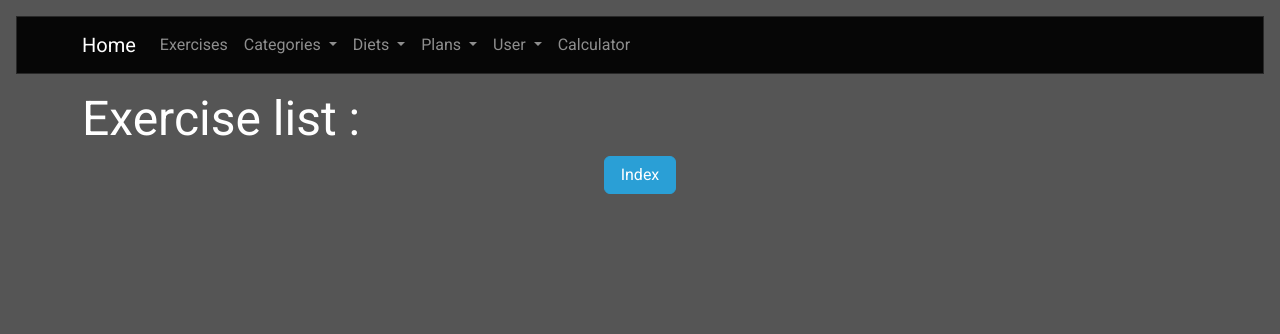
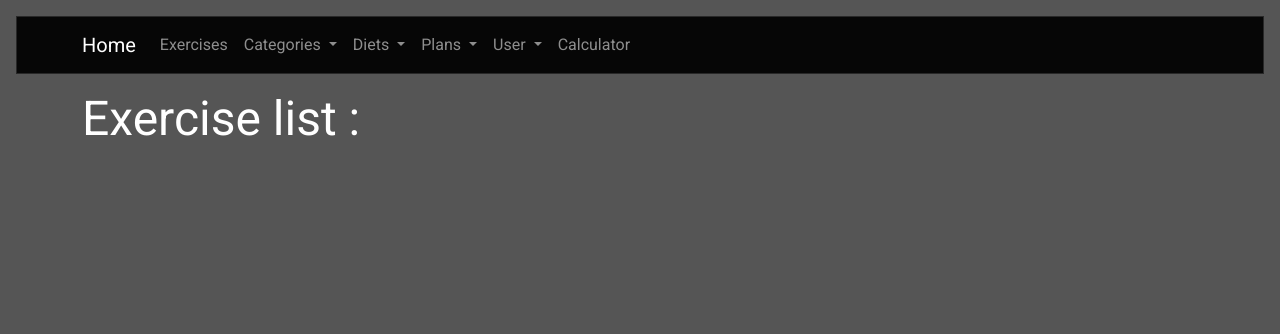
Before and after one commit to Samekmat/Plan-Diet, a Django app: template src/exercises/templates/exercises/exercise_list.html in a window 1280 px wide. Shown: the top 334 px of the page. Run offline with Django 3.2, Linux system fonts and the light colour scheme; the template is opened without the code that fills it, so the values that code supplies are empty.

```diff
--- a/src/exercises/templates/exercises/exercise_list.html
+++ b/src/exercises/templates/exercises/exercise_list.html
@@ -33,7 +33,4 @@
         </ul>
     {% endif %}
     </div>
-    <div class="d-flex justify-content-center">
-        <a href="{% url 'index' %}" class="btn btn-primary"> Index </a>
-    </div>
 {% endblock %}
```
Also changed, not shown: 1 other file.
